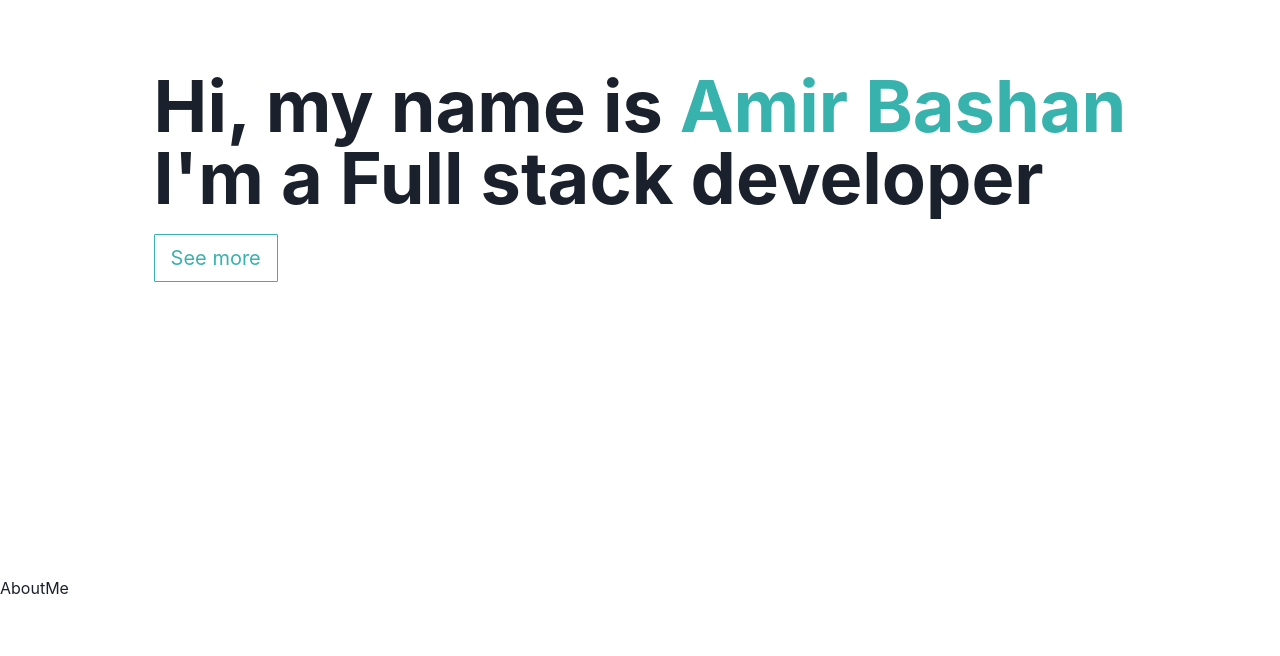
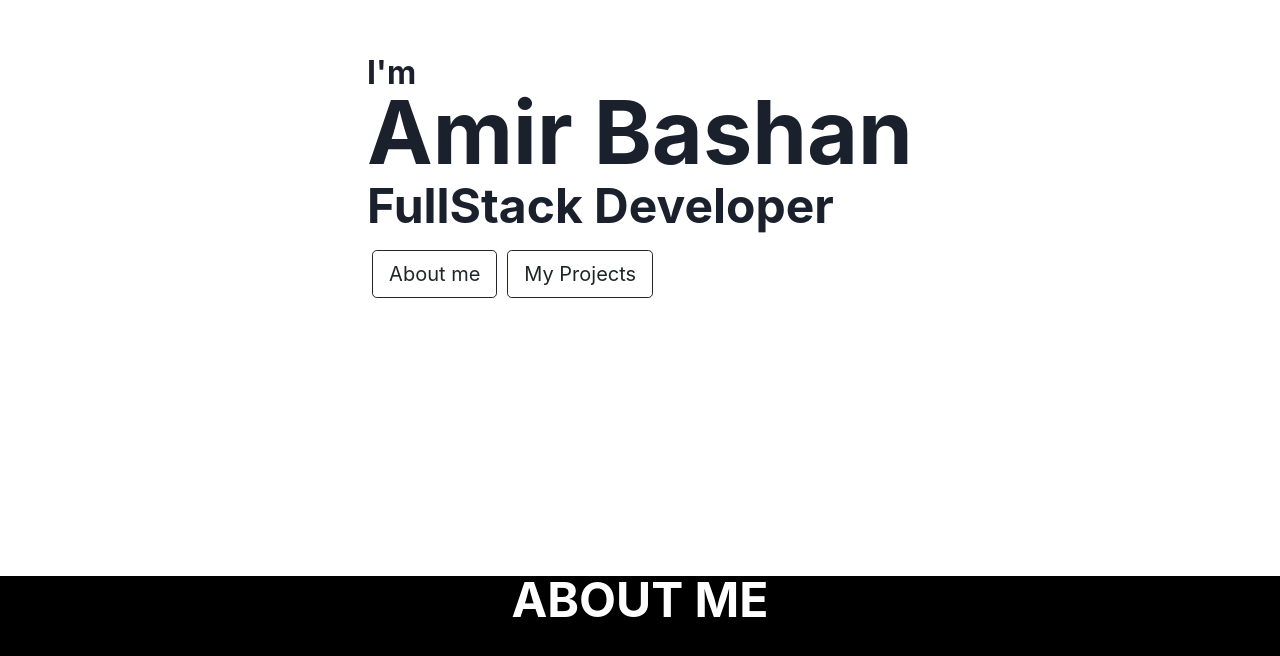
Before and after one commit to amirbashan/Portfolio, a React (Create React App) app: page / in a window 1280 px wide. Shown: the part 224-880 px from the top of the page. Built offline with nearby package versions, Linux system fonts and the light colour scheme.

Commit message:
welcome changes

```diff
--- a/src/App.css
+++ b/src/App.css
@@ -5,22 +5,28 @@
   justify-content: center;
   padding: 30px;
 }
-.welcomeContainer span {
-  color: #38b2ac;
+.welcomeHeader1 {
+  font-size: 2rem !important;
 }
-.welcomeContainer Button {
-  margin-top: 20px;
-  color: #38b2ac !important;
-  border-color: #38b2ac !important;
-  border-radius: 1px;
+.welcomeHeader2 {
+  font-size: 5.5rem !important;
+  line-height: 5rem !important;
 }
-.welcomeContainer Button:hover {
-  color: #ffffff !important;
-  background-color: #38b2ac !important;
+.welcomeHeader3 {
+  margin-top: 10px;
+  font-size: 3rem !important;
+  line-height: 3rem !important;
 }
 
+.welcomeContainer Button {
+  margin: 20px 5px 0 5px;
+}
 #about {
   height: 100vh;
+  background-color: black;
+  display: flex;
+  flex-direction: column;
+  align-items: center;
 }
 
 /* tablet view */
@@ -31,16 +37,14 @@
   .welcomeContainer {
     text-align: center;
   }
-  .welcomeContainer h2 {
-    font-size: 4.5rem !important;
-  }
 }
 /* phone view */
 @media only screen and (max-width: 500px) {
   #welcome {
-    padding: 48px;
-  }
-  .welcomeContainer h2 {
-    font-size: 2.5rem !important;
+    padding: 30px;
   }
 }
+
+.whiteText {
+  color: white;
+}
--- a/src/Components/AboutMe.jsx
+++ b/src/Components/AboutMe.jsx
@@ -1,7 +1,12 @@
-import React from 'react'
+import React from "react";
+import { Heading } from "@chakra-ui/react";
 
 export default function AboutMe() {
   return (
-    <div>AboutMe</div>
-  )
+    <>
+      <Heading size="2xl" className="whiteText">
+        ABOUT ME
+      </Heading>
+    </>
+  );
 }
--- a/src/Components/Welcome.jsx
+++ b/src/Components/Welcome.jsx
@@ -6,13 +6,17 @@ export default function Welcome(props) {
   const { handleBackClick } = props;
   return (
     <div className="welcomeContainer">
-      <Heading size="4xl">
-        Hi, my name is <span>Amir Bashan</span>
-      </Heading>
-      <Heading size="4xl">I'm a Full stack developer</Heading>
-      <Button variant="outline-success" size="lg" onClick={handleBackClick}>
-        See more
-      </Button>
+      <Heading className="welcomeHeader1">I'm</Heading>
+      <Heading className="welcomeHeader2">Amir Bashan</Heading>
+      <Heading className="welcomeHeader3">FullStack Developer</Heading>
+      <div>
+        <Button variant="outline-dark" size="lg" onClick={handleBackClick}>
+          About me
+        </Button>
+        <Button variant="outline-dark" size="lg" onClick={handleBackClick}>
+          My Projects
+        </Button>
+      </div>
     </div>
   );
 }
```
